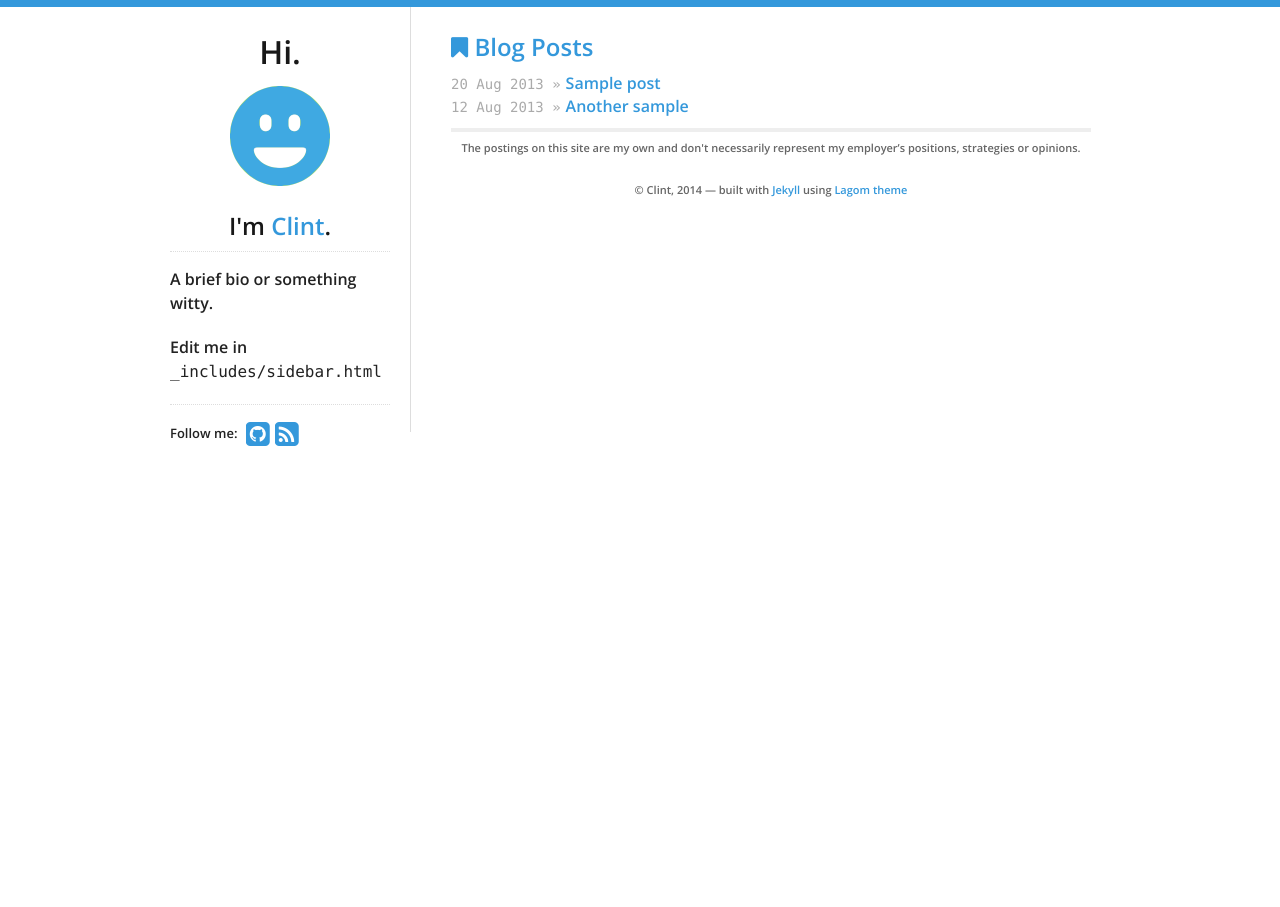
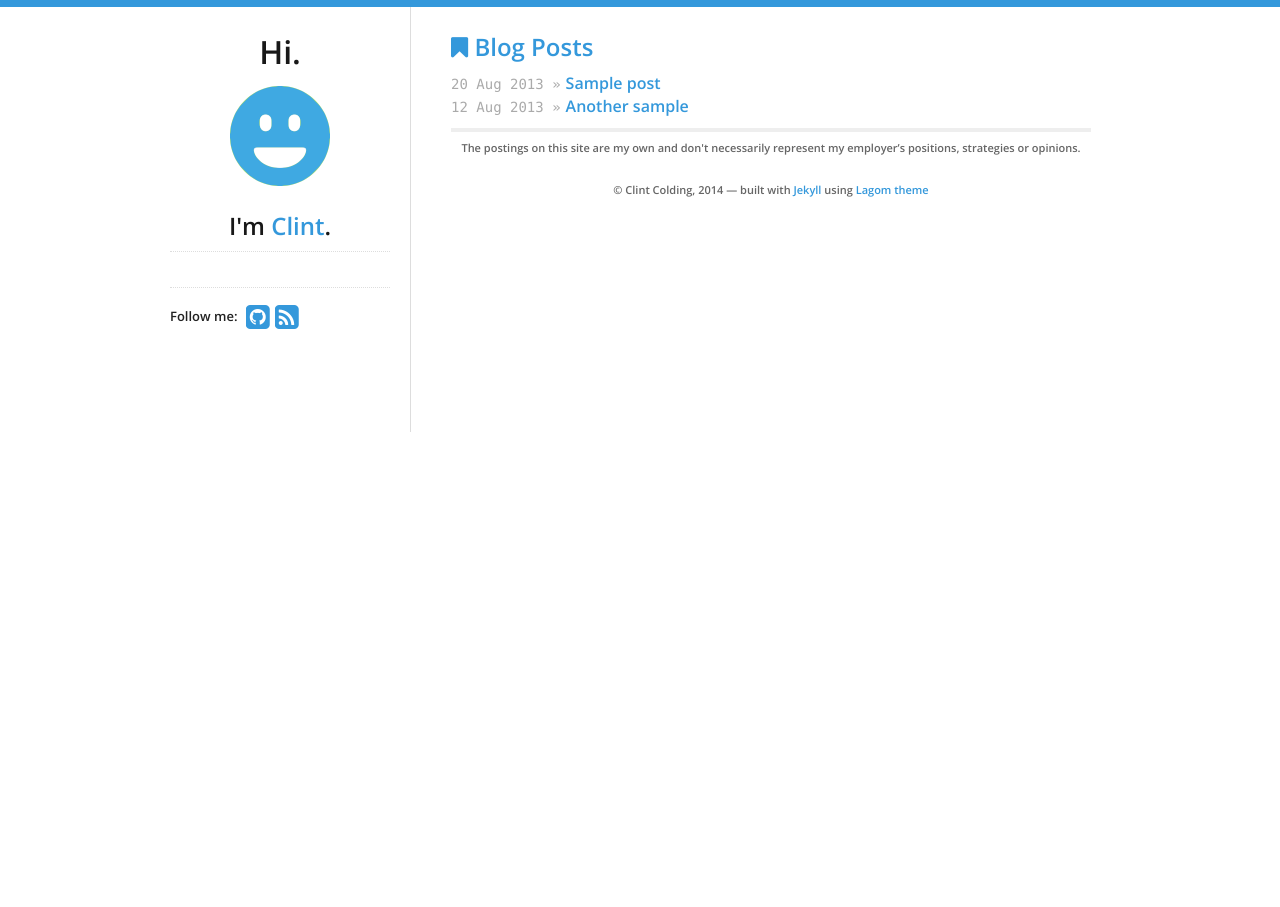
Before and after one commit to clintcolding/clintcolding.github.io, a Jekyll site: the page built from index.html, in a window 1280 px wide. Built offline with Jekyll 4.4.1, drawn with Linux system fonts in a browser that asks for light colours; nearby versions of some CDN libraries.

Commit message:
Customized

```diff
--- a/_includes/footer.html
+++ b/_includes/footer.html
@@ -7,6 +7,6 @@
   {% endif %}
 
   <p>
-    © {{ site.data.theme.name }}, 2014 &mdash; built with <a href="http://jekyllrb.com/">Jekyll</a> using <a href="https://github.com/swanson/lagom">Lagom theme</a>
+    © Clint Colding, 2014 &mdash; built with <a href="http://jekyllrb.com/">Jekyll</a> using <a href="https://github.com/swanson/lagom">Lagom theme</a>
   </p>
 </div>
--- a/_includes/sidebar.html
+++ b/_includes/sidebar.html
@@ -9,10 +9,7 @@
   </a>
   <h2>I'm <a href="/">{{ site.data.theme.name }}</a>.</h2>
   <div id="bio">
-    <p>A brief bio or something witty.</p>
-    <p>
-      Edit me in <code>_includes/sidebar.html</code>
-    </p>
+    <p></p>
   </div>
   <div id="social">
     {% include social.html %}
```
